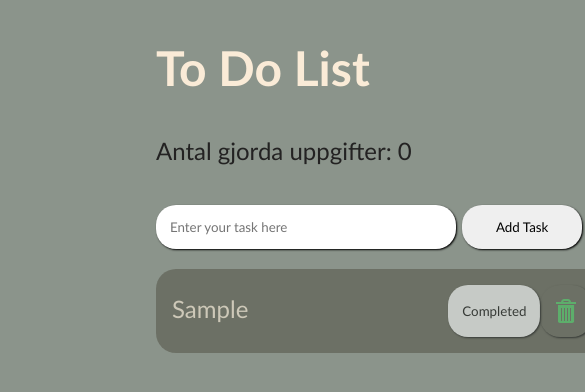
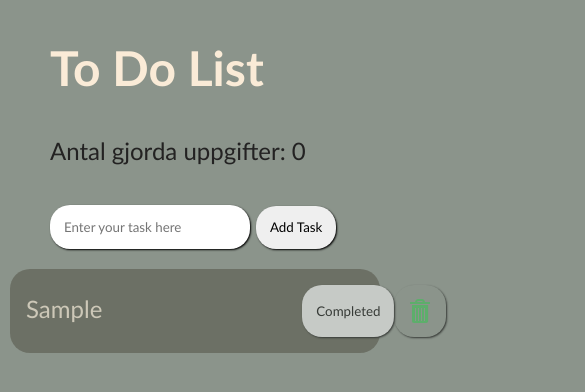
Before and after one commit to Rasmus3liasson/toDoList-final-exempel, a plain HTML site: page index.html in a window 390 px wide. Both pictures are taken after typing "Sample" into the empty fields and a click on the button "Add Task". Shown: the top 392 px of the page, 585 px wide, since content can reach past the window. Drawn offline with Linux system fonts and the light colour scheme.

Commit message:
försöker få till media

```diff
--- a/styles.css
+++ b/styles.css
@@ -168,3 +168,22 @@ li {
     transform: rotateZ(0deg);
   }
 }
+@media screen and (max-width: 480px) {
+  body {
+    margin-left: 50px;
+  }
+  input {
+    width: 200px;
+  }
+  #addBtn {
+    width: 80px;
+    height: 43px;
+    padding: 11px;
+  }
+  li {
+    width: 370px;
+    margin-left: -40px;
+    max-width: 370px;
+    min-width: 370px;
+  }
+}
```
